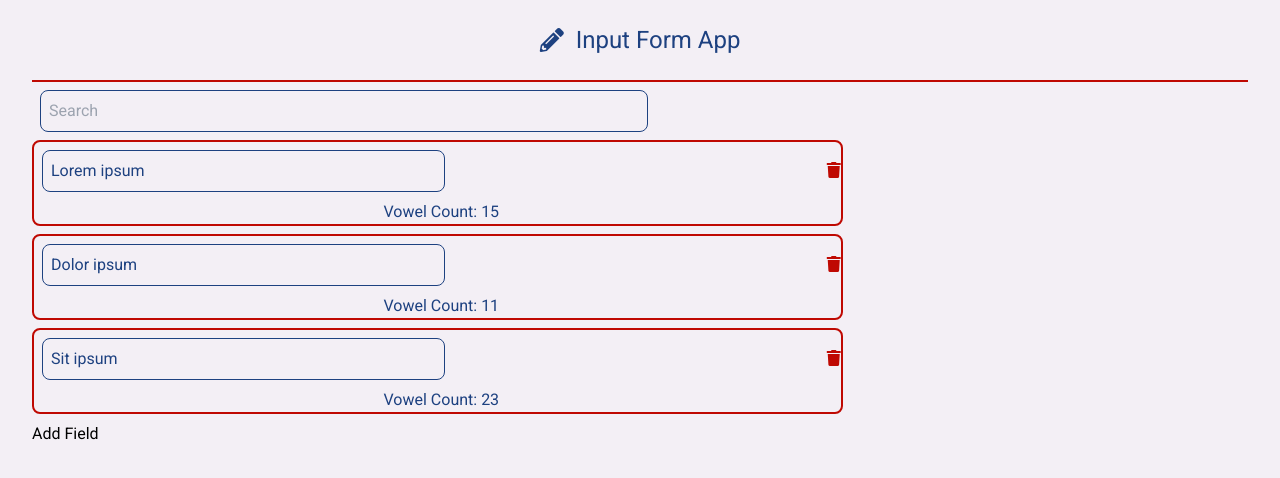
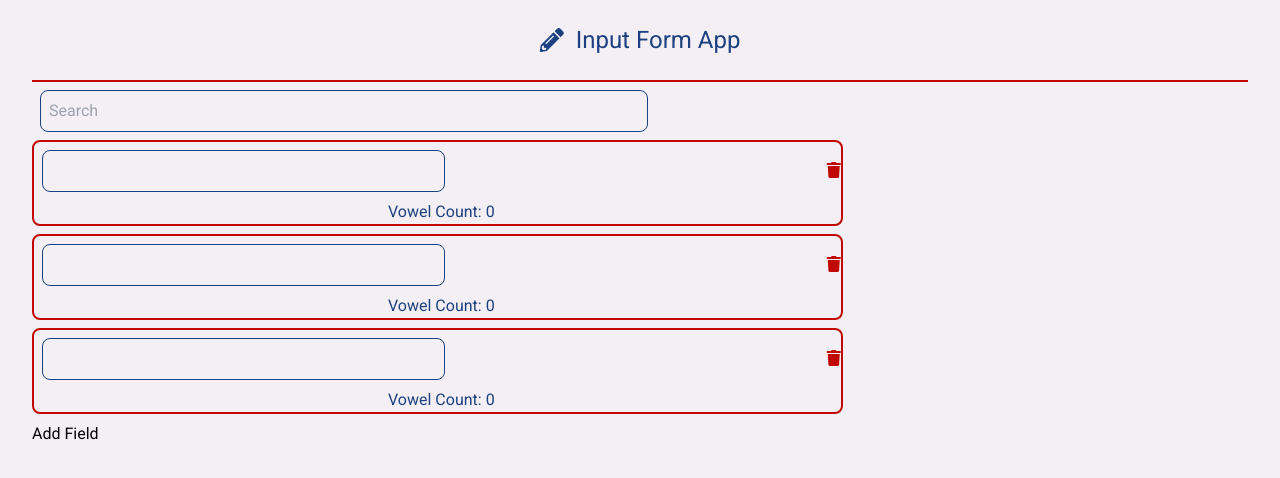
Before and after one commit to aiwmusial/formVue3, a Vue app in the folder vue-form/: page / in a window 1280 px wide. Shown: the top 478 px of the page. Built offline with nearby package versions, Linux system fonts and the light colour scheme.

Commit message:
pinia store set-up

```diff
--- a/vue-form/src/components/InputElement.vue
+++ b/vue-form/src/components/InputElement.vue
@@ -1,5 +1,5 @@
 <script setup lang="ts">
-import { computed, watch } from 'vue';
+import { computed } from 'vue';
 import { useInputStore } from "@/stores/InputStore";
 
 const inputStore = useInputStore();
@@ -15,14 +15,6 @@ const searchMatches = computed(() =>
     inputStore.searchText &&
     inputStore.inputs.some(input => input.inputValue.includes(inputStore.searchText))
 );
-
-watch(filteredFields, (newFields) => {
-    console.log("Filtered fields", newFields)
-})
-
-watch(searchMatches, (matches) => {
-  console.log("Search Matches:", matches);
-});
 
 const { inputs, addField, removeField, updateField } = inputStore;
 </script>
--- a/vue-form/src/stores/InputStore.ts
+++ b/vue-form/src/stores/InputStore.ts
@@ -11,9 +11,9 @@ interface InputField {
 export const useInputStore = defineStore('inputStore', {
   state: () => ({
     inputs: [
-      {id: 1, inputValue: "Lorem ipsum", charCount: 55, vowelCount: 15},
-      {id: 2, inputValue: "Dolor ipsum", charCount: 22, vowelCount: 11},
-      {id: 3, inputValue: "Sit ipsum", charCount: 56, vowelCount: 23},
+      {id: Date.now(), inputValue: "", charCount: 0, vowelCount: 0},
+      {id: Date.now(), inputValue: "", charCount: 0, vowelCount: 0},
+      {id: Date.now(), inputValue: "", charCount: 0, vowelCount: 0},
     ] as InputField[],
     searchText: "",
   }),
```
